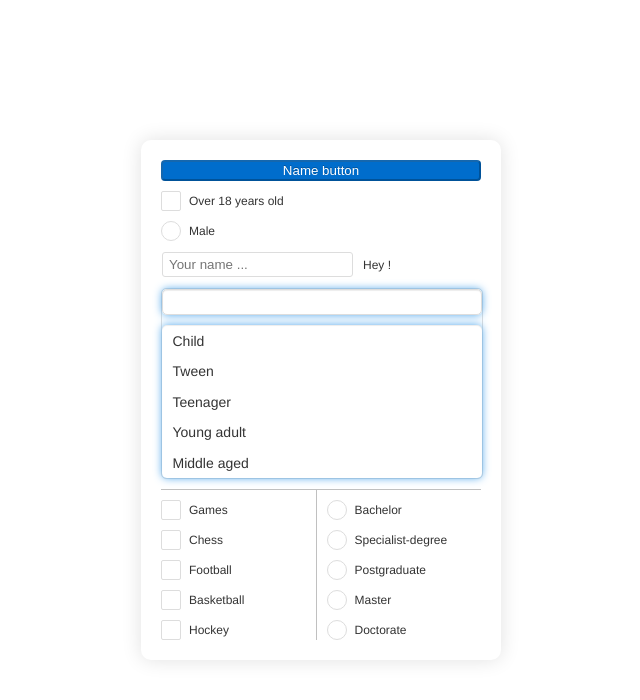
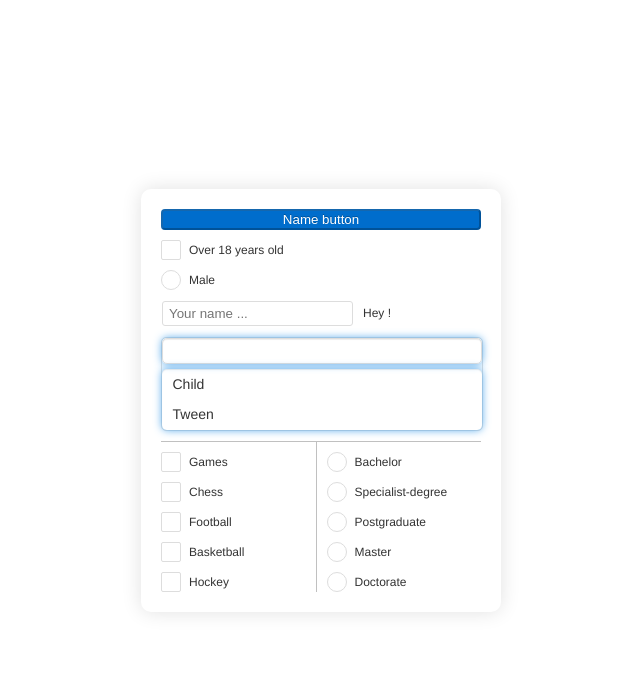
Before and after one commit to poS31d0n/components-vue-3, a Vue app: page / in a window 1280 px wide. Both pictures are taken after a click on the element 641 px from the left and 383 px from the top of the page. Shown: the top 700 px of the page, without its empty margins (319-959 px from the left). Built offline with nearby package versions, Linux system fonts and the light colour scheme.

Commit message:
fix Select

```diff
--- a/src/components/Select/Select.scss
+++ b/src/components/Select/Select.scss
@@ -3,7 +3,7 @@
   width: 100%;
 
 
-  gap: 10px;
+  gap: 5px;
   display: flex;
   flex-direction: column;
 
@@ -55,6 +55,7 @@
   margin: 0;
   padding: 0;
 
+
   cursor: pointer;
 
   border-radius: 5px;
@@ -62,6 +63,11 @@
 
   ::marker {
     color: transparent;
+  }
+
+  &_multiple{
+    height: 61px;
+    overflow: scroll;
   }
 
   &__option {
--- a/src/components/Select/Select.vue
+++ b/src/components/Select/Select.vue
@@ -3,7 +3,7 @@
     <div class="titles" @click="areOptionsVisable = !areOptionsVisable">
       <p v-for="title in titles">{{ title }}</p>
     </div>
-    <ul :class="'options', {}" v-if="areOptionsVisable">
+    <ul :class="['options', {options_multiple: !multiple}]" v-if="areOptionsVisable">
       <li
         v-for="item in options"
         :class="[
```
